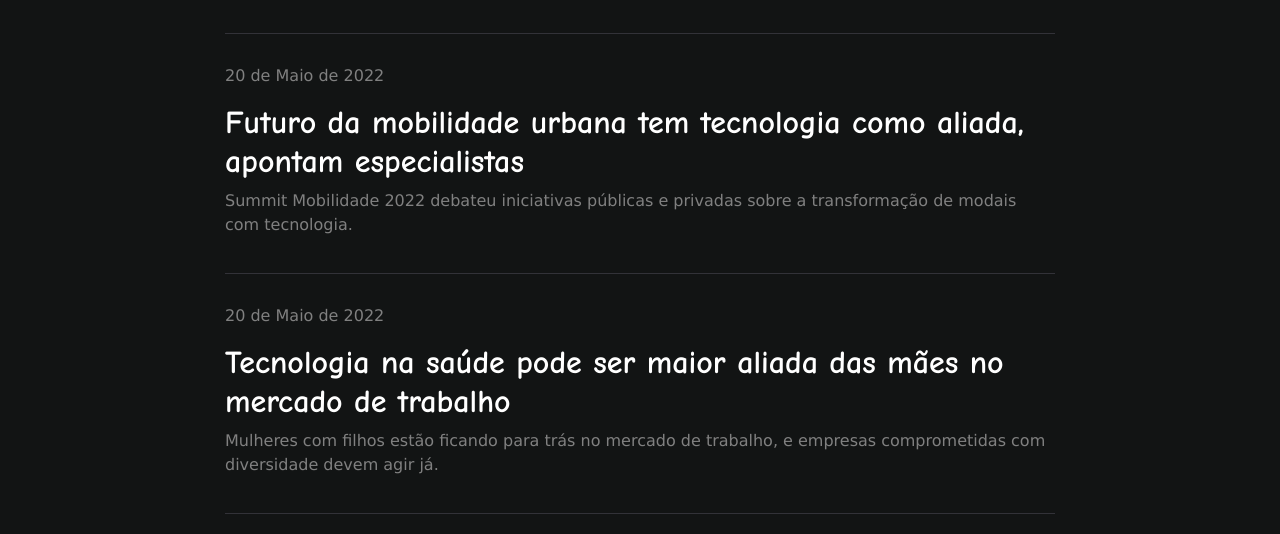
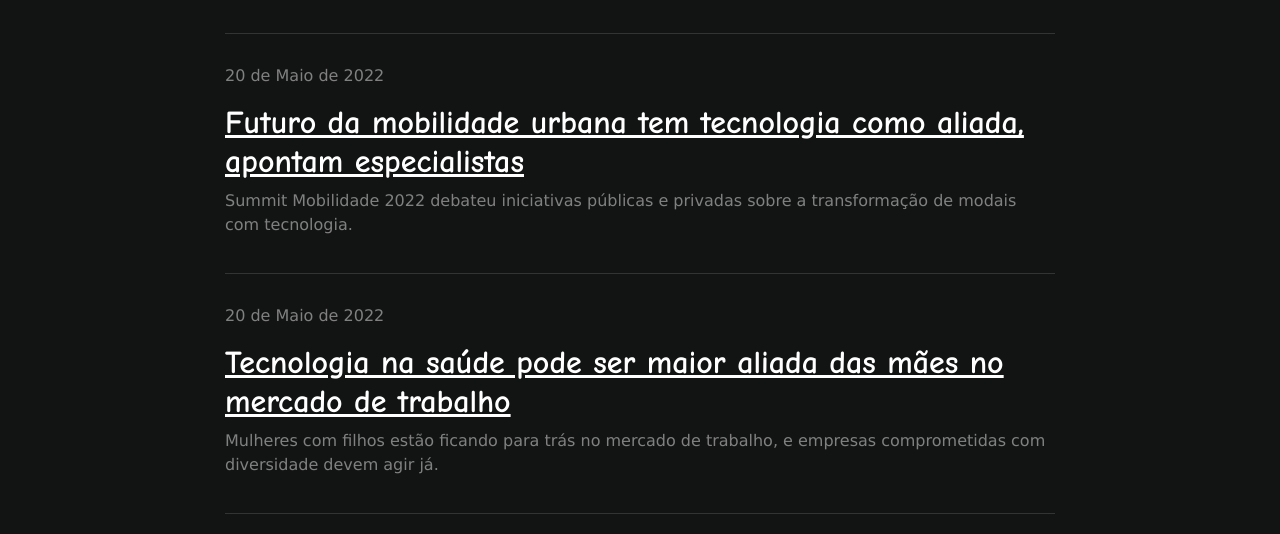
Before and after one commit to G3r4ld0/teste, a plain HTML site: page pages/posts/posts.html in a window 1280 px wide. Shown: the part 287-821 px from the top of the page. Drawn offline with nearby package versions, Linux system fonts and the light colour scheme.

Commit message:
alteração 2

```diff
--- a/styles/posts.style.css
+++ b/styles/posts.style.css
@@ -49,7 +49,8 @@ p {
 h2 {
     color:white;
     font-family: 'Comic Sans MS';
-    font-weight: 700
+    font-weight: 700;
+    text-decoration: underline;
 }
 
 a {
```
